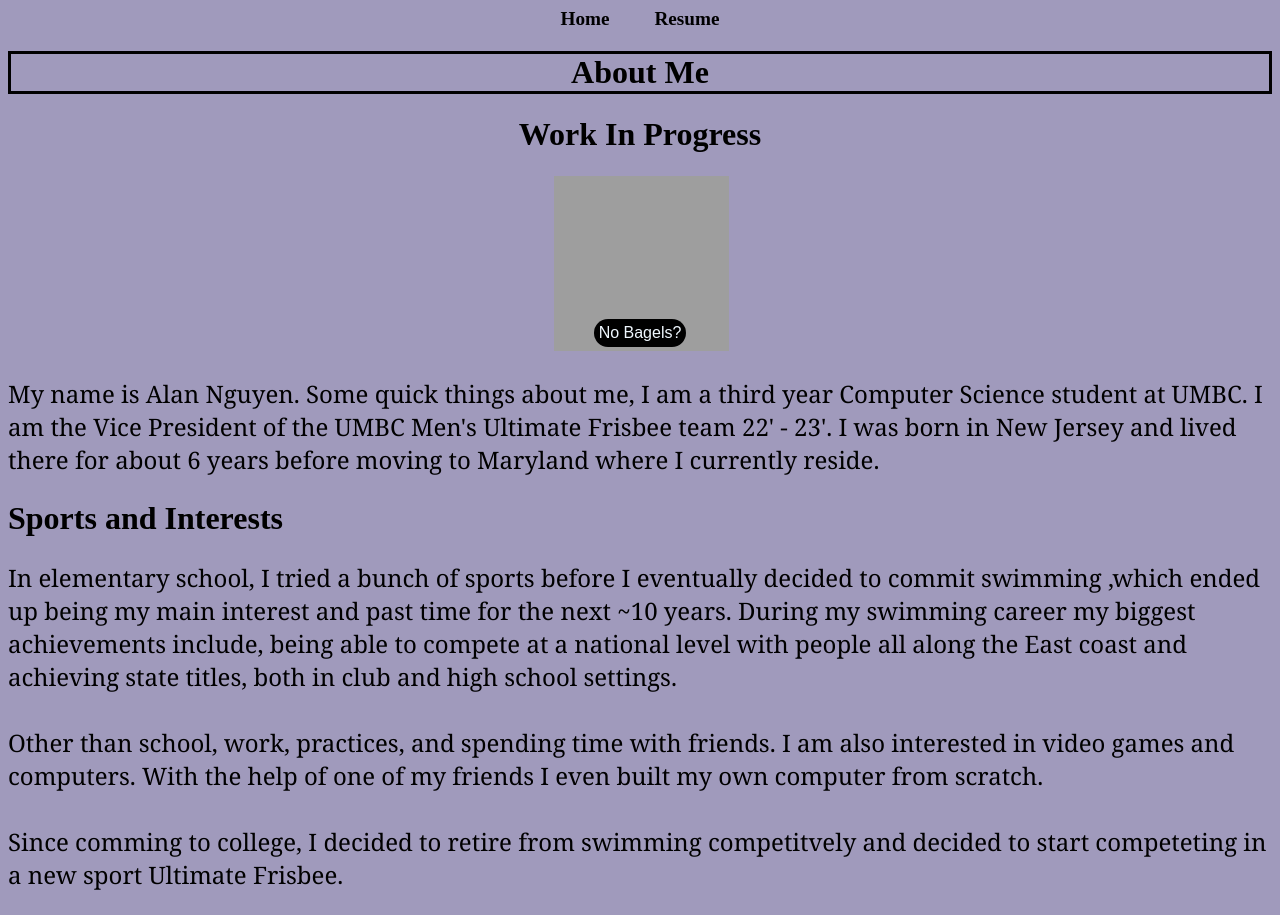
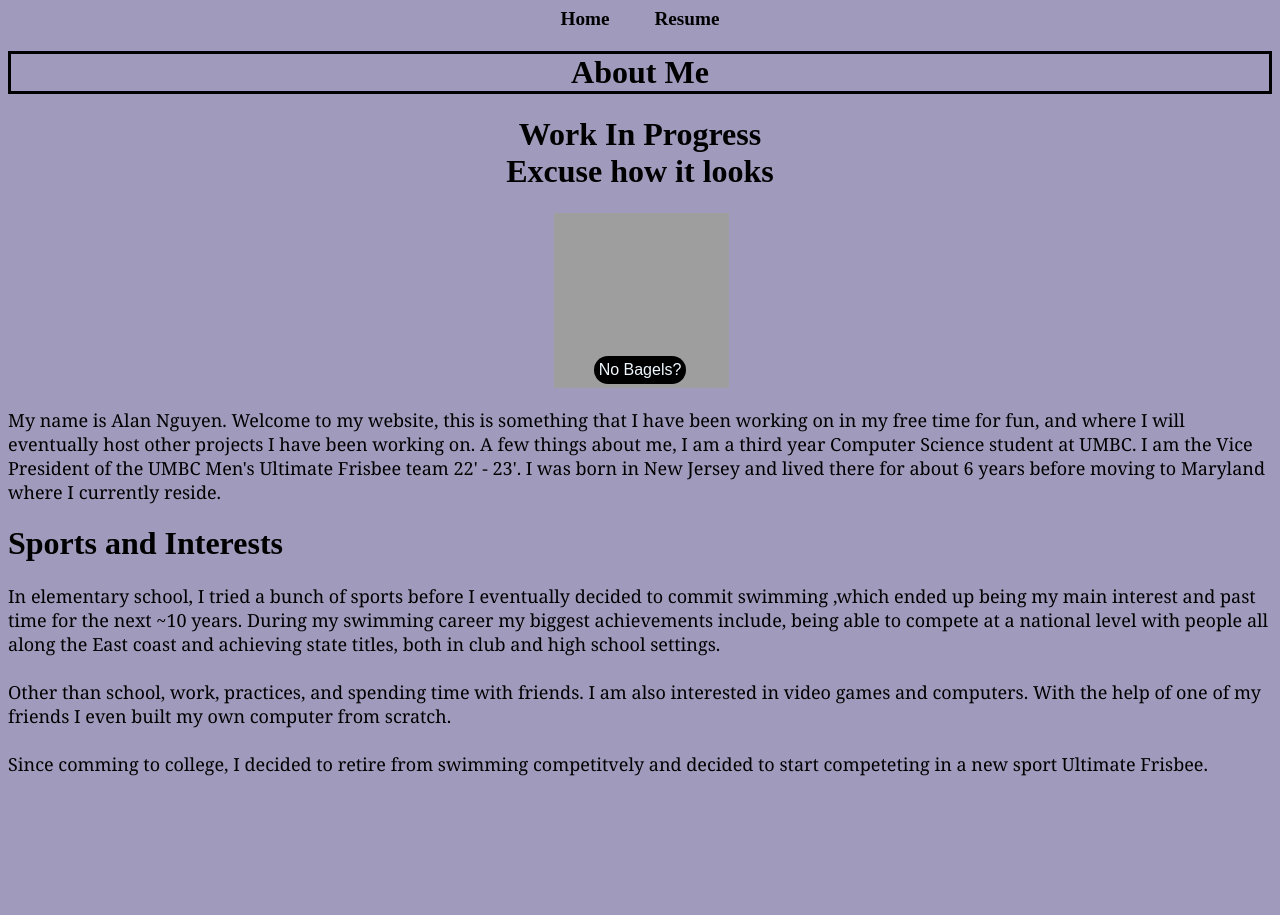
Before and after one commit to NonnieNguyen/NonnieNguyen.github.io, a plain HTML site: page index.html in a window 1280 px wide. After the commit the page ends 800 px from the top, so only its background shows below. Drawn offline with Linux system fonts and the light colour scheme; grey boxes are pictures that could not be loaded.

Commit message:
Small edits done on main page

```diff
--- a/index.html
+++ b/index.html
@@ -13,7 +13,7 @@
         </nav>
     </div>
     <h1 style = "text-align: center; border-style:solid" >About Me</h1>
-    <h1 style = "text-align: center">Work In Progress</h1>
+    <h1 style = "text-align: center">Work In Progress<br>Excuse how it looks</h1>
     <div>
         <div style="display: grid;justify-content: center; align-items: center;">
             <img class = "manav" src="https://media.giphy.com/media/lpdqhQyz9sHfTN57oP/giphy.gif" alt = "manav";>
@@ -22,7 +22,8 @@
             </div>
         </div>
         <p class = "about">
-            My name is Alan Nguyen. Some quick things about me, I am a third year Computer Science student at UMBC.
+            My name is Alan Nguyen. Welcome to my website, this is something that I have been working on in my free time for fun, and where I will eventually host other projects I have been working on.
+            A few things about me, I am a third year Computer Science student at UMBC.
             I am the Vice President of the UMBC Men's Ultimate Frisbee team 22' - 23'.
             I was born in New Jersey and lived there for about 6 years before moving to Maryland where I currently reside.
         </p>
--- a/styles.css
+++ b/styles.css
@@ -40,7 +40,7 @@ h1{
 .about{
     color: black;
     text-align: left;
-    font-size:x-large;
+    font-size:large;
     font-family: Georgia, 'Times New Roman', Times, serif
 
 }
```
